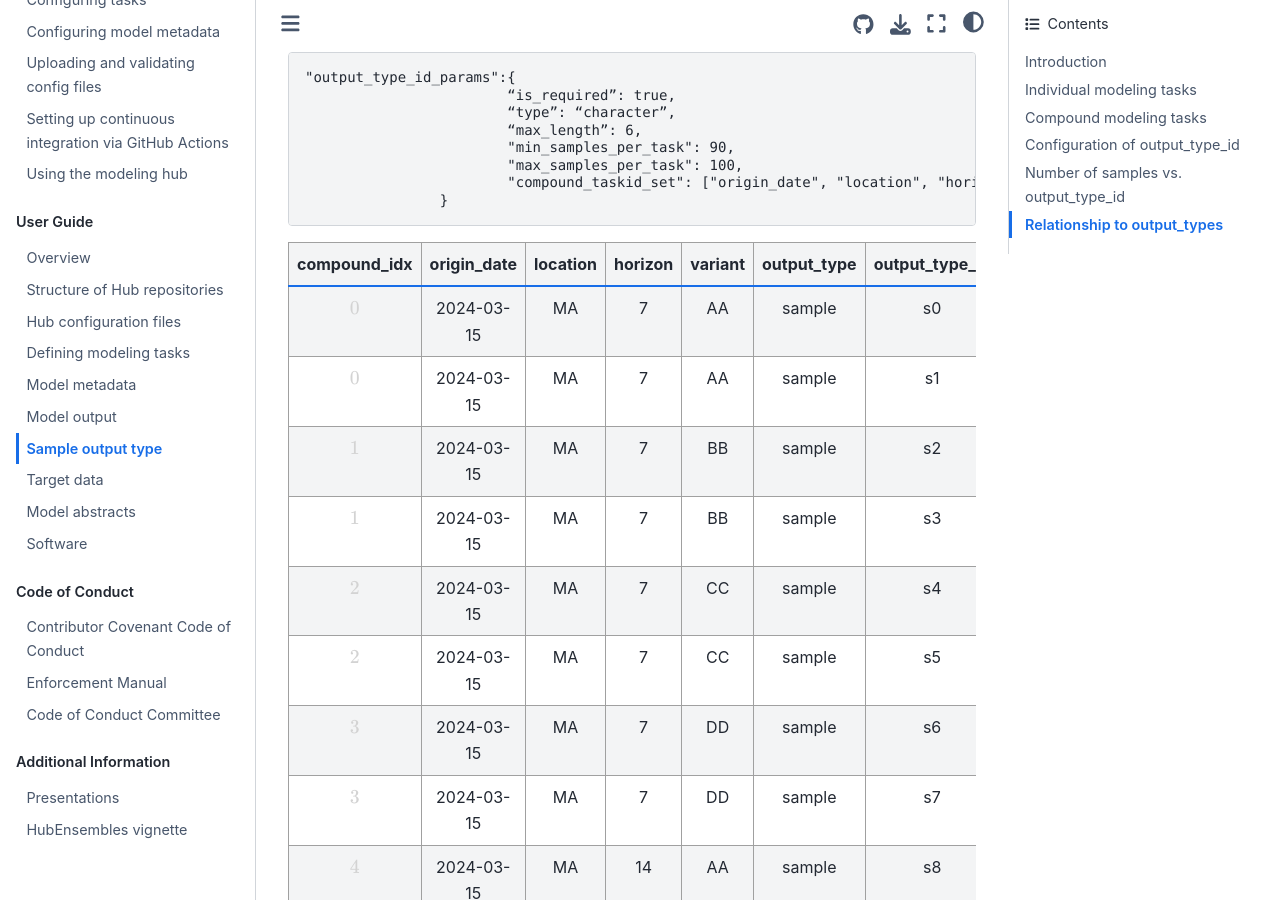
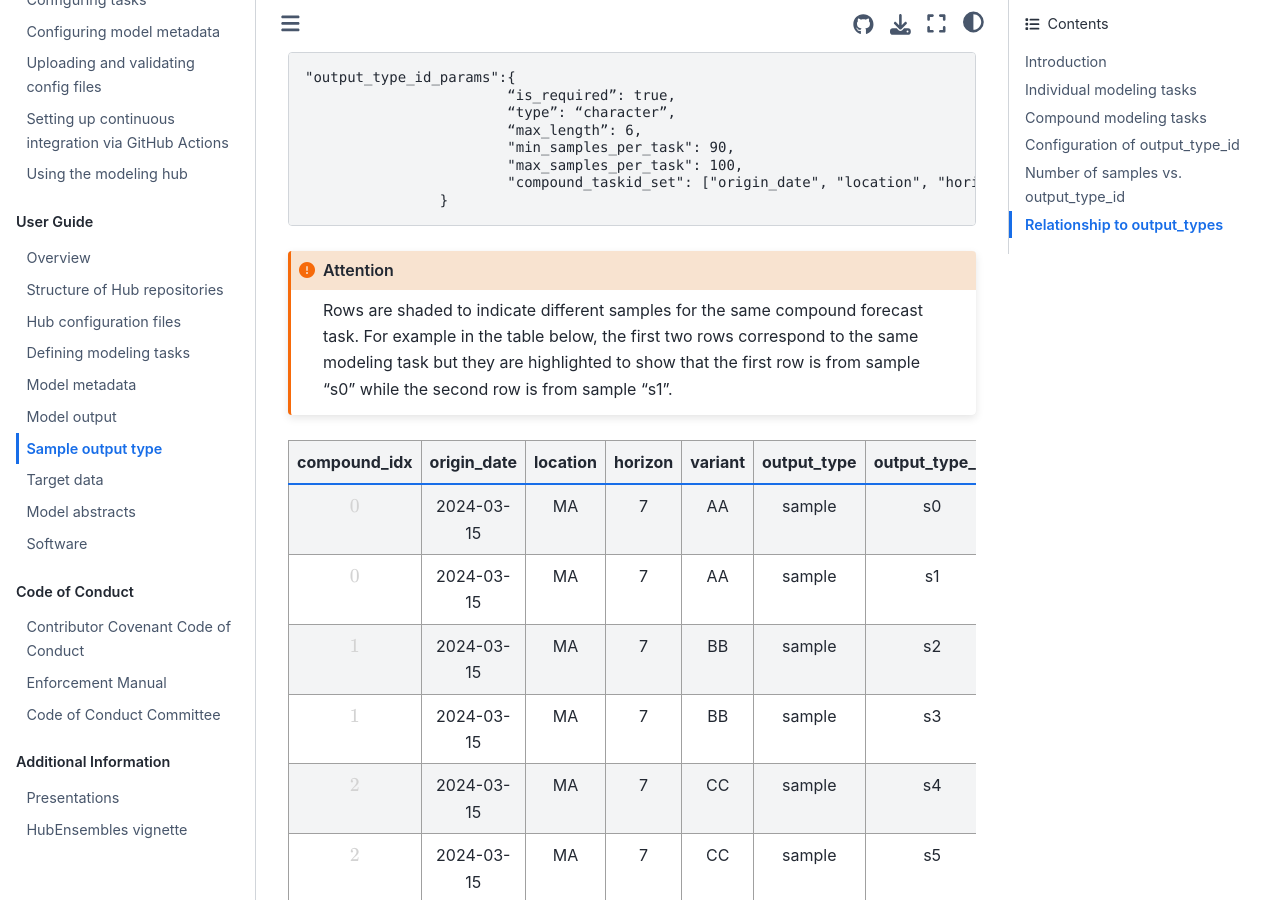
Before and after one commit to hubverse-org/hubDocs, a Sphinx documentation site: the page built from docs/source/user-guide/sample-output-type.md, in a window 1280 px wide and 900 px high, scrolled down 3640 px. Built offline with Sphinx 7.4.7 and the Sphinx Book theme 1.1.4, drawn with Linux system fonts in a browser that asks for light colours.

Commit message:
add comment

````diff
--- a/docs/source/user-guide/sample-output-type.md
+++ b/docs/source/user-guide/sample-output-type.md
@@ -94,6 +94,9 @@ Base data: mean output_type. In the table below, an entry of “-” stands in f
 		}
 ```
 
+```{attention}
+Rows are shaded to indicate different samples for the same compound forecast task. For example in the table below, the first two rows correspond to the same modeling task but they are highlighted to show that the first row is from sample "s0" while the second row is from sample "s1".
+```
 <div class="heatMap1">
 
 |compound_idx| origin_date |location | horizon | variant | output_type| output_type_id | value |
````
